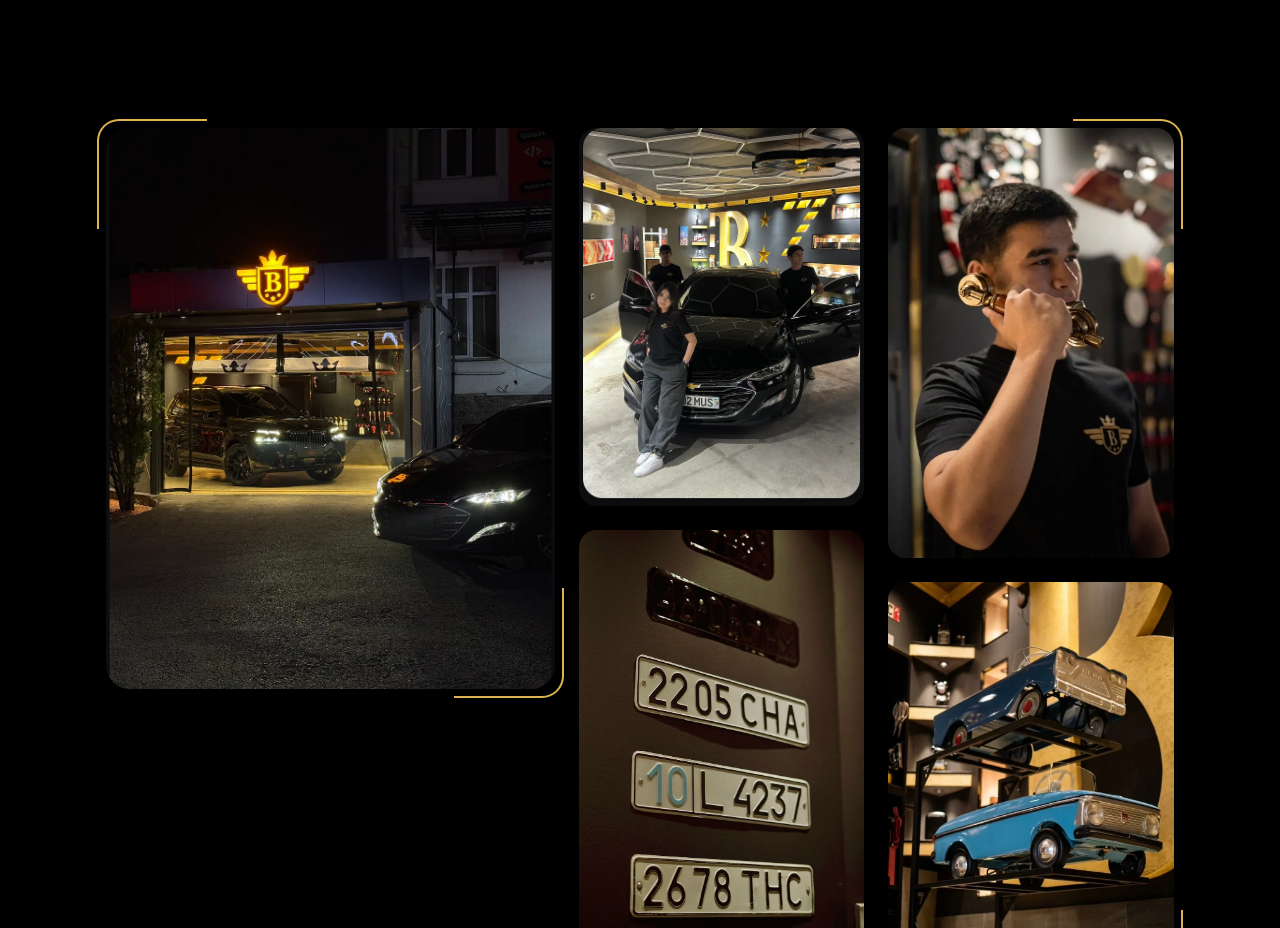
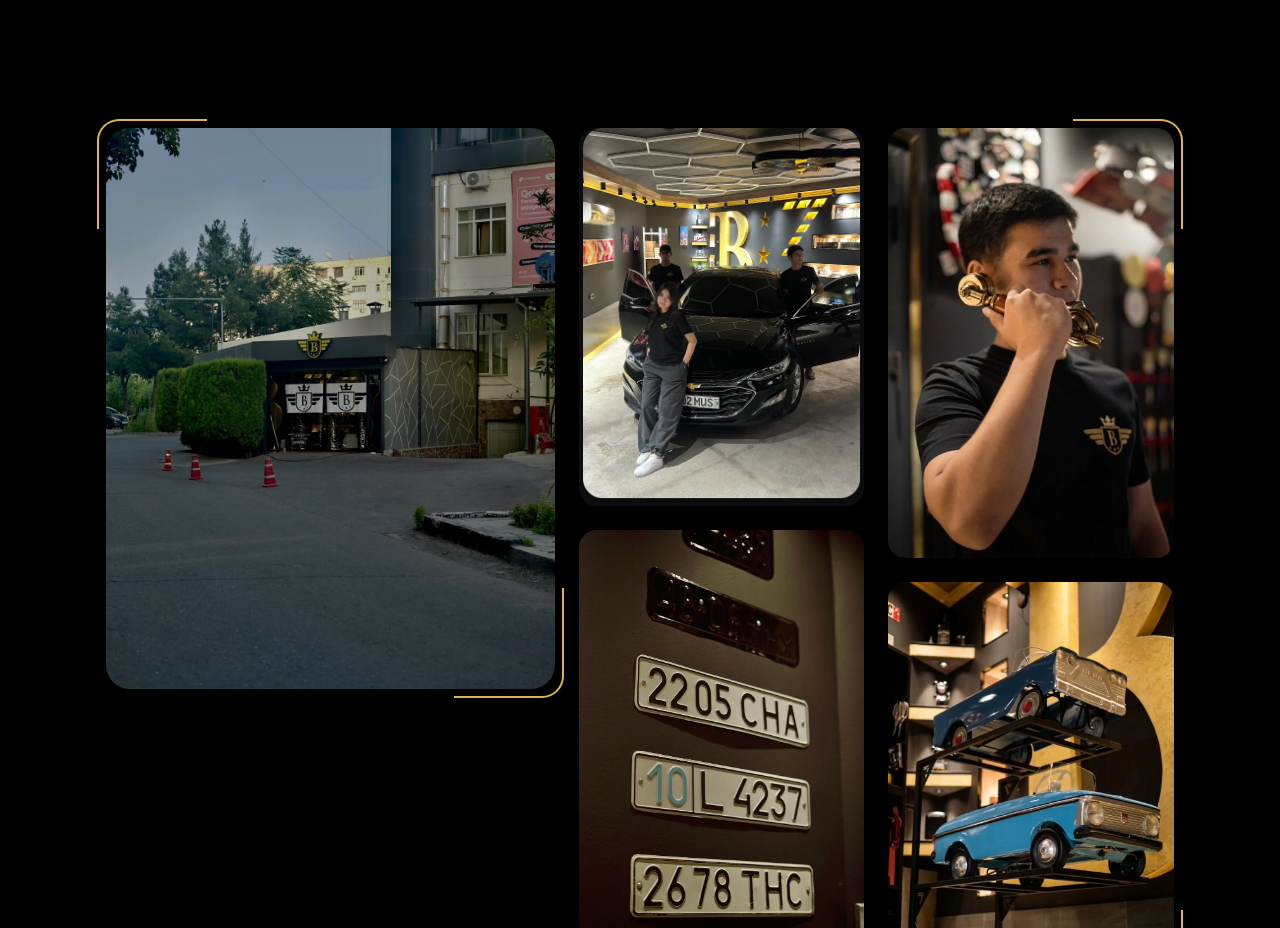
Before and after one commit to nurmuhammad-fullstack/BeTheBOSS, a Next.js app: page / in a window 1280 px wide. Shown: the part 2300-3228 px from the top of the page. Built offline with nearby package versions, Linux system fonts and the light colour scheme; a web font is replaced by a local one.

Commit message:
content(gallery): set featured to new dusk exterior (img8)
Cache-busted name the_boss_gallery_1b.webp.

Co-Authored-By: Claude Opus 4.8 <noreply@anthropic.com>

```diff
--- a/Gallery.jsx
+++ b/Gallery.jsx
@@ -2,7 +2,7 @@ import React, { useState, useEffect, useRef } from 'react';
 import { useViewport } from './NavHero';
 
 const GALLERY_IMAGES = [
-  "assets/the_boss_gallery_1.webp",
+  "assets/the_boss_gallery_1b.webp",
   "assets/the_boss_gallery_2.webp",
   "assets/the_boss_gallery_3b.webp",
   "assets/the_boss_gallery_4b.webp",
```
Also changed, not shown: public/assets/the_boss_gallery_1b.webp (added).
